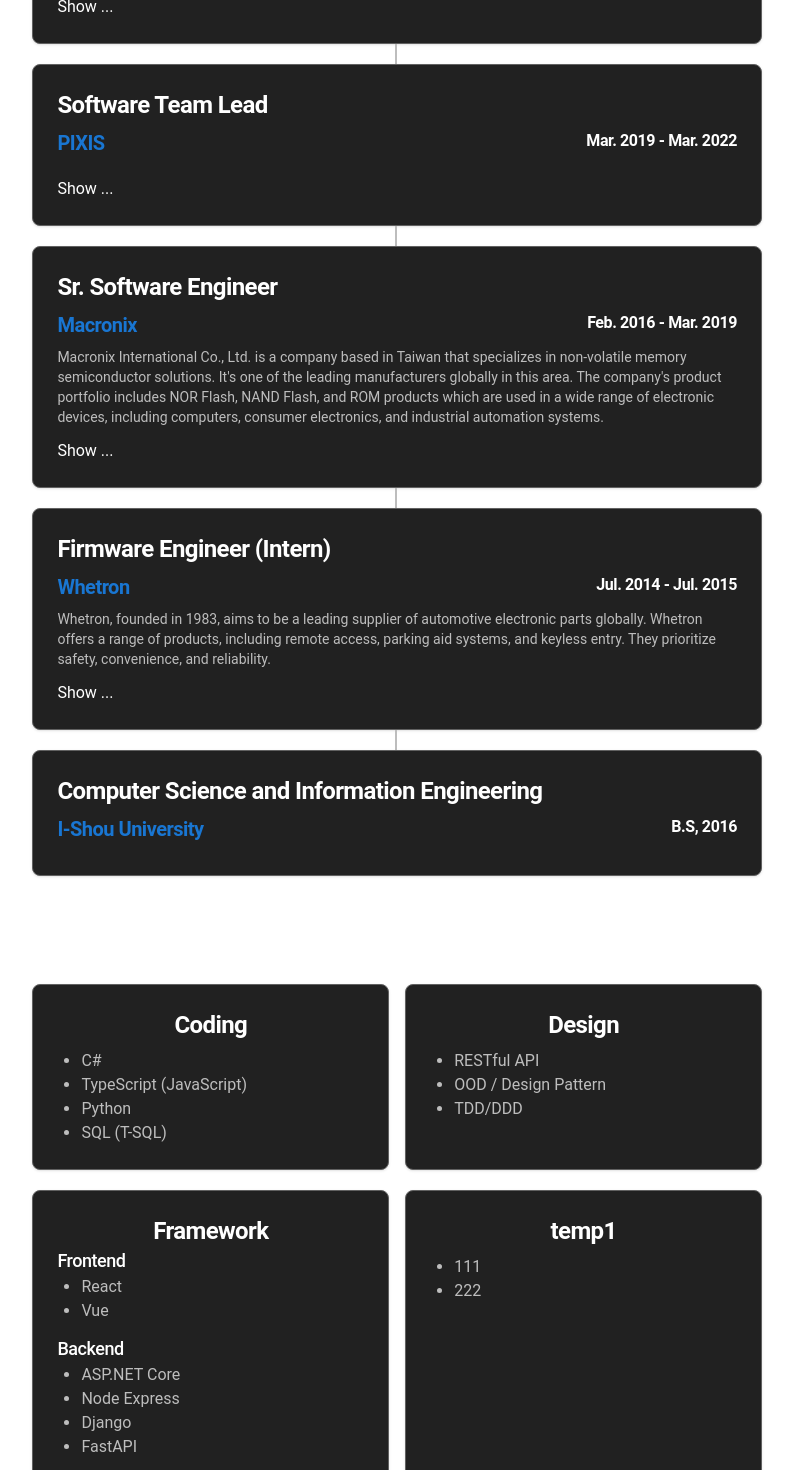
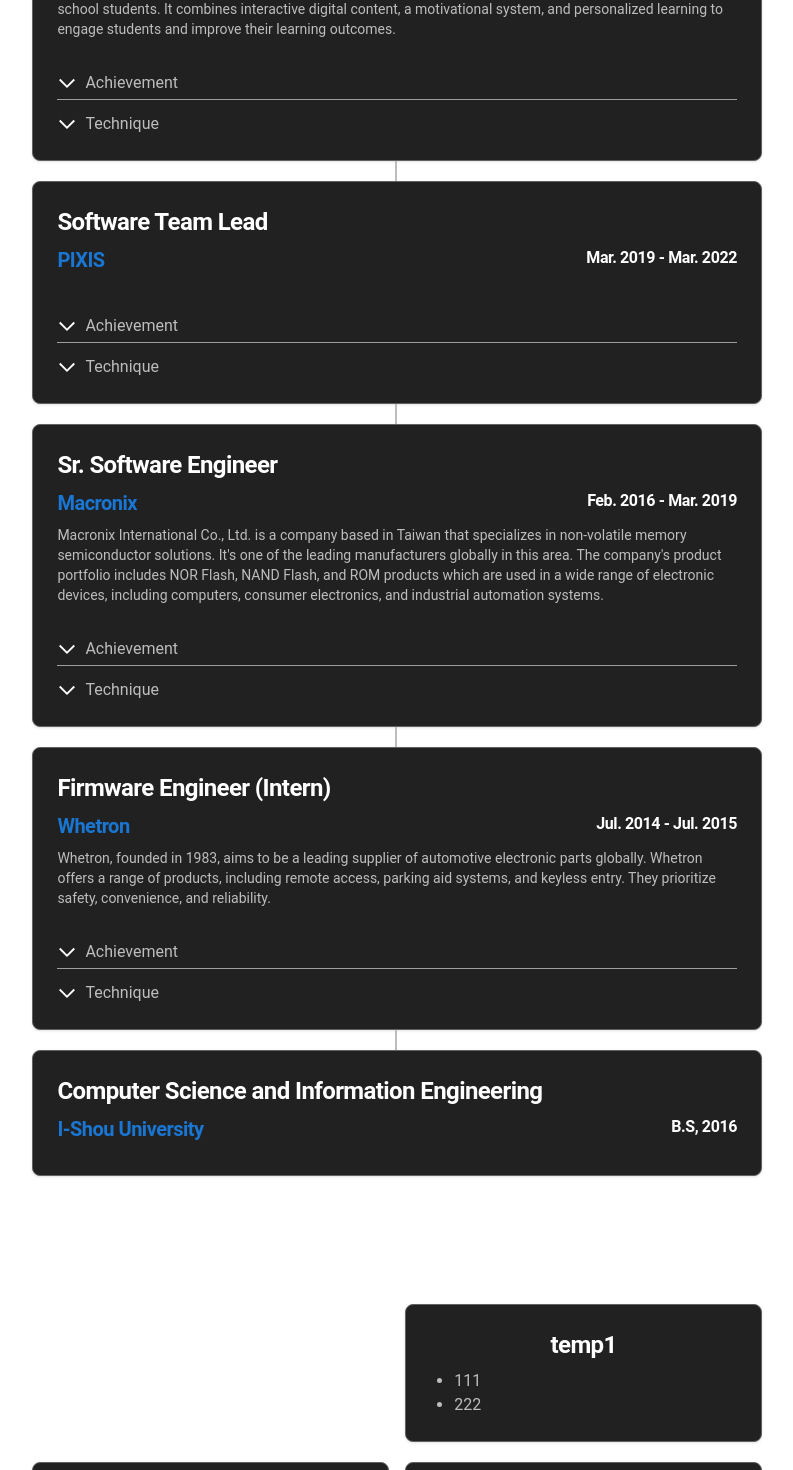
Before and after one commit to MakotoAtsu/MakotoAtsu.github.io, a React (Vite) app: page / in a window 1280 px wide. Shown: the part 880-2350 px from the top of the page, without its empty margins (390-1183 px from the left). Built offline with nearby package versions, Linux system fonts and the light colour scheme.

Commit message:
Add Tech info

```diff
--- a/src/App.tsx
+++ b/src/App.tsx
@@ -14,9 +14,18 @@
         description: `Pinkoi is an online marketplace based in Taiwan,
              founded in 2011. It is known for selling uniquely designed goods by independent designers worldwide.
              Similar to Etsy, Pinkoi focuses on handcrafted and independent designs, but is more popular in Asia.`,
-        // Pinkoi focuses on handcrafted and independent designs, offering a variety of products including fashion, home decor, art, and more. It is popular in Asia.`,
         startDate: 'Feb. 2023',
         endDate: 'NOWADAYS',
+        techniques: [
+            'Backend: Python / Django / FastAPI',
+            'Frontend: TypeScript / React.js',
+            'Database: MySQL / Redis / AWS Athena / Elastic Search',
+            'Testing: Pytest / unittest.mock',
+            'CI/CD: GitHub Action',
+            'Cloud: AWS',
+            'Virtualization: Docker / K8s',
+            'Domain: RabbitMQ',
+        ],
     }
 
     const koobits: JobCardProps = {
@@ -34,6 +43,17 @@
         ],
         startDate: 'Apr. 2022',
         endDate: 'Aug. 2022',
+        techniques: [
+            'Backend: C# / ASP.NET Core',
+            'Frontend: TypeScript / React.js',
+            'ORM: Entity Framework Core',
+            'Database: PostgreSQL / Redis',
+            'Testing: XUnit / NSubstitute',
+            'CI/CD: GitHub Action , Azure DevOps',
+            'Cloud: AWS',
+            'Virtualization: Docker / K8s',
+            'Source Control: Git',
+        ],
     }
 
     const pixis: JobCardProps = {
@@ -54,6 +74,17 @@
         description: '',
         startDate: 'Mar. 2019',
         endDate: 'Mar. 2022',
+        techniques: [
+            'Backend: C# / ASP.NET / TypeScript / Electron.js',
+            'Frontend: TypeScript / Vue.js',
+            'Database: SQL Server / Redis',
+            'ORM: Entity Framework / Dapper',
+            'Testing: XUnit / NSubstitute',
+            'CI/CD: Azure DevOps',
+            'Virtualization: Docker / Docker-Compose / MACVLAN',
+            'Source Control: Git',
+            'Domain: TCP/IP / ARP / 902.1Q / 802.1x / Radius / DHCP / DNS / SNMP / LDAP / AD',
+        ],
     }
 
     const mxic: JobCardProps = {
@@ -76,6 +107,13 @@
         ],
         startDate: 'Feb. 2016',
         endDate: 'Mar. 2019',
+        techniques: [
+            'Backend: C# / ASP.NET / WPF / WinForm',
+            'Database: SQL Server / MySQL',
+            'ORM: Entity Framework / ADO.NET',
+            'Domain: Semiconductor / Automation / SECS-GEM / UART (RS-232) / Message Queue (IBM MQ)',
+            'Sourcce Control: SVN',
+        ],
     }
 
     const whetron: JobCardProps = {
@@ -93,35 +131,7 @@
         ],
         startDate: 'Jul. 2014',
         endDate: 'Jul. 2015',
-    }
-
-    const codingSkill: SkillCardProps = {
-        title: 'Coding',
-        skills: ['C#', 'TypeScript (JavaScript)', 'Python', 'SQL (T-SQL)'],
-    }
-
-    const designSkill: SkillCardProps = {
-        title: 'Design',
-        skills: ['RESTful API', 'OOD / Design Pattern', 'TDD/DDD'],
-    }
-
-    const frameworkSkill: SkillCardProps = {
-        title: 'Framework',
-        typeSkills: [
-            {
-                type: 'Frontend',
-                skills: ['React', 'Vue'],
-            },
-            {
-                type: 'Backend',
-                skills: [
-                    'ASP.NET Core',
-                    'Node Express',
-                    'Django',
-                    'FastAPI',
-                ],
-            },
-        ],
+        techniques: ['ANSI C / MPASM assembly'],
     }
 
     return (
@@ -179,13 +189,13 @@
                 <Title text="My Service" />
                 <div className="md:flex flex-row flex-wrap p6 w-full">
                     <div className="mb-5 md:w-1/2 md:pr-2">
-                        <SkillCard {...codingSkill} />
+                        {/* <SkillCard {...codingSkill} /> */}
                     </div>
                     <div className="mb-5 md:w-1/2 md:pl-2">
-                        <SkillCard {...designSkill} />
+                        {/* <SkillCard {...designSkill} /> */}
                     </div>
                     <div className="mb-5 md:w-1/2 md:pr-2">
-                        <SkillCard {...frameworkSkill} />
+                        {/* <SkillCard {...frameworkSkill} /> */}
                     </div>
                     <div className="mb-5 md:w-1/2 md:pl-2">
                         <SkillCard title="temp1" skills={['111', '222']} />
--- /dev/null
+++ b/src/compoments/Devider.tsx
@@ -0,0 +1,3 @@
+export default function Devider() {
+    return <div className="border-gray-500 border-b-[1px] my-1" />
+}
--- a/src/compoments/JobCard.tsx
+++ b/src/compoments/JobCard.tsx
@@ -1,4 +1,46 @@
-import { useState } from 'react'
+import { useState, useRef } from 'react'
+import Devider from './Devider'
+import narrow from '../assets/icon/narrow.svg'
+
+interface CollapseListProps {
+    title: string
+    items: string[]
+}
+
+const CollapseList = (props: CollapseListProps) => {
+    const [show, setShow] = useState(false)
+    const innerRef = useRef<HTMLUListElement>(null)
+    const height = innerRef.current?.clientHeight
+    return (
+        <>
+            <div
+                className="flex pt-2 items-center text-gray-400 cursor-pointer"
+                onClick={() => setShow(!show)}
+            >
+                <img
+                    className={`h-[20px] transition ${
+                        show ? '' : 'rotate-180'
+                    }`}
+                    src={narrow}
+                />
+                <span className="pl-2">{props.title}</span>
+            </div>
+            <div
+                className={`overflow-hidden transition-[height]`}
+                style={{ height: `${show ? height : '0'}px` }}
+            >
+                <ul ref={innerRef} className="ml-6 list-disc">
+                    {props.items.map((item, idx) => (
+                        <li key={idx} className="font-normal text-gray-400 ">
+                            {item}
+                        </li>
+                    ))}
+                </ul>
+            </div>
+        </>
+    )
+}
+
 export interface JobCardProps {
     title: string
     company: string
@@ -7,13 +49,12 @@
     endDate: string
     description: string
     achievement?: string[]
+    techniques?: string[]
 }
 
 export default function JobCard(props: JobCardProps) {
-    const [isVisible, setVisible] = useState(false)
-
     return (
-        <div className="w-full" onClick={() => setVisible(!isVisible)}>
+        <div className={`w-full`}>
             <div
                 // href="#"
                 // max-w-sm
@@ -42,34 +83,28 @@
                         {props.startDate} - {props.endDate}
                     </h4>
                 </div>
-                <div>
+                <div className="mb-6">
                     <p className="text-sm font-normal text-gray-700 dark:text-gray-400">
                         {props.description}
                     </p>
                 </div>
+
                 {props.achievement && props.achievement.length > 0 && (
-                    <div className="mt-3">
-                        <div
-                            className={`ml-6 pt-4 ${isVisible ? '' : 'hidden'}`}
-                        >
-                            <ul className="list-disc">
-                                {props.achievement.map((item, idx) => (
-                                    <li
-                                        key={idx}
-                                        className="font-normal text-gray-700 dark:text-gray-400"
-                                    >
-                                        {item}
-                                    </li>
-                                ))}
-                            </ul>
-                        </div>
-                        <a
-                            className="text-white"
-                            onClick={() => setVisible(!isVisible)}
-                        >
-                            {isVisible ? 'Hide ...' : 'Show ...'}
-                        </a>
-                    </div>
+                    <>
+                        <CollapseList
+                            title="Achievement"
+                            items={props.achievement}
+                        />
+                        <Devider />
+                    </>
+                )}
+                {props.techniques && props.techniques.length > 0 && (
+                    <>
+                        <CollapseList
+                            title="Technique"
+                            items={props.techniques}
+                        />
+                    </>
                 )}
             </div>
         </div>
--- a/src/compoments/SkillCard.tsx
+++ b/src/compoments/SkillCard.tsx
@@ -30,14 +30,13 @@
                 </div>
             )}
             {props.typeSkills && props.typeSkills.length > 0 && (
-                <div>
-                    {props.typeSkills.map((type) => (
                 <>
+                    {props.typeSkills.map((type, t_idx) => (
+                        <div key={t_idx} className="mt-2">
                             <h5 className="text-lg font-medium tracking-tight text-white">
                                 {type.type}
                             </h5>
-                            <div className="ml-6 mb-3">
-                                <ul className="list-disc">
+                            <ul className="list-disc ml-6">
                                 {type.skills.map((skill, s_idx) => (
                                     <li
                                         key={s_idx}
@@ -48,9 +47,8 @@
                                 ))}
                             </ul>
                         </div>
+                    ))}
                 </>
-                    ))}
-                </div>
             )}
             {/* {props.typeSkills.map((type, t_idx) => (
         <div className="ml-6 pt-2">
```
Also changed, not shown: src/assets/icon/narrow.svg (added). Lines whose indentation alone changed are shown as unchanged.
